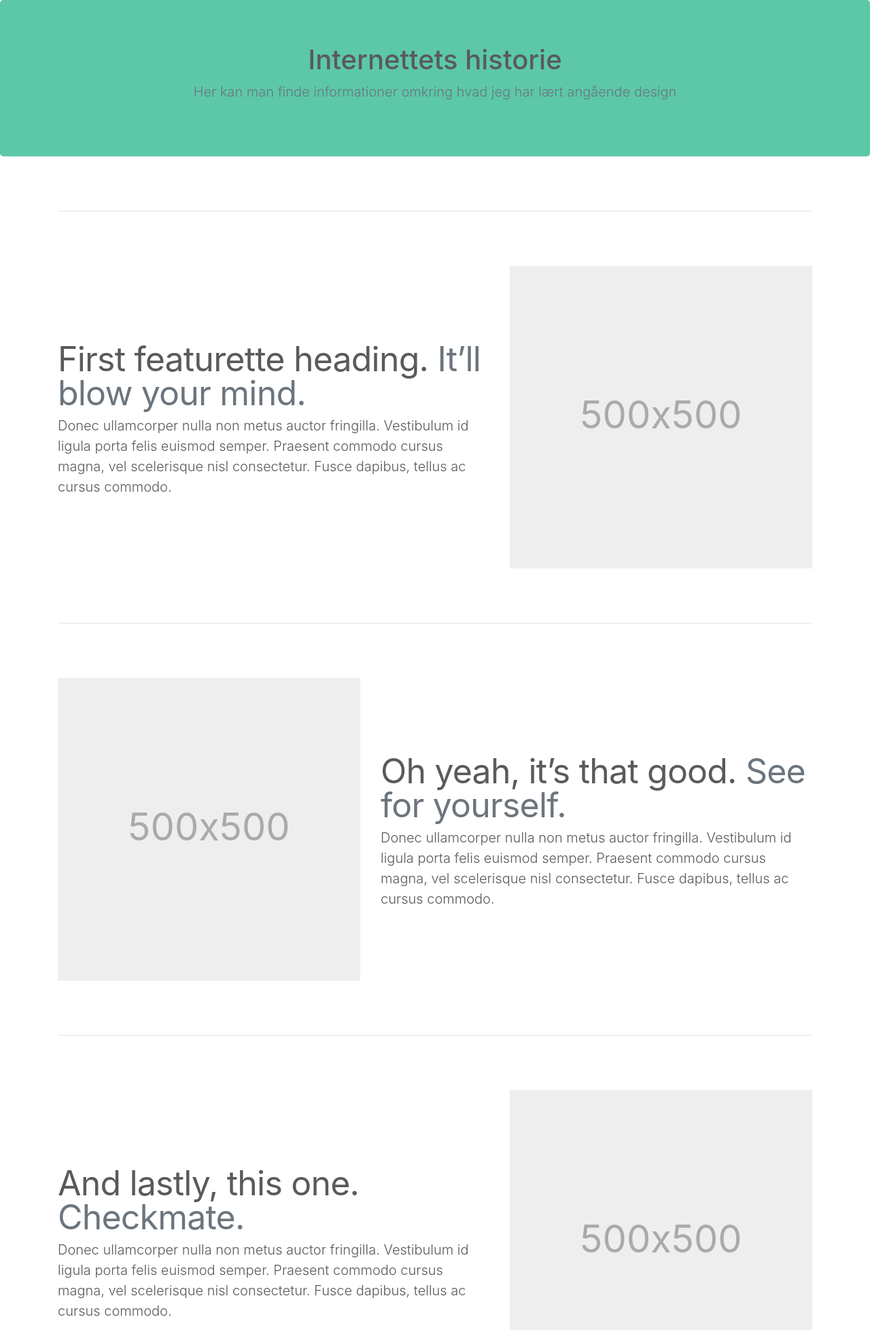
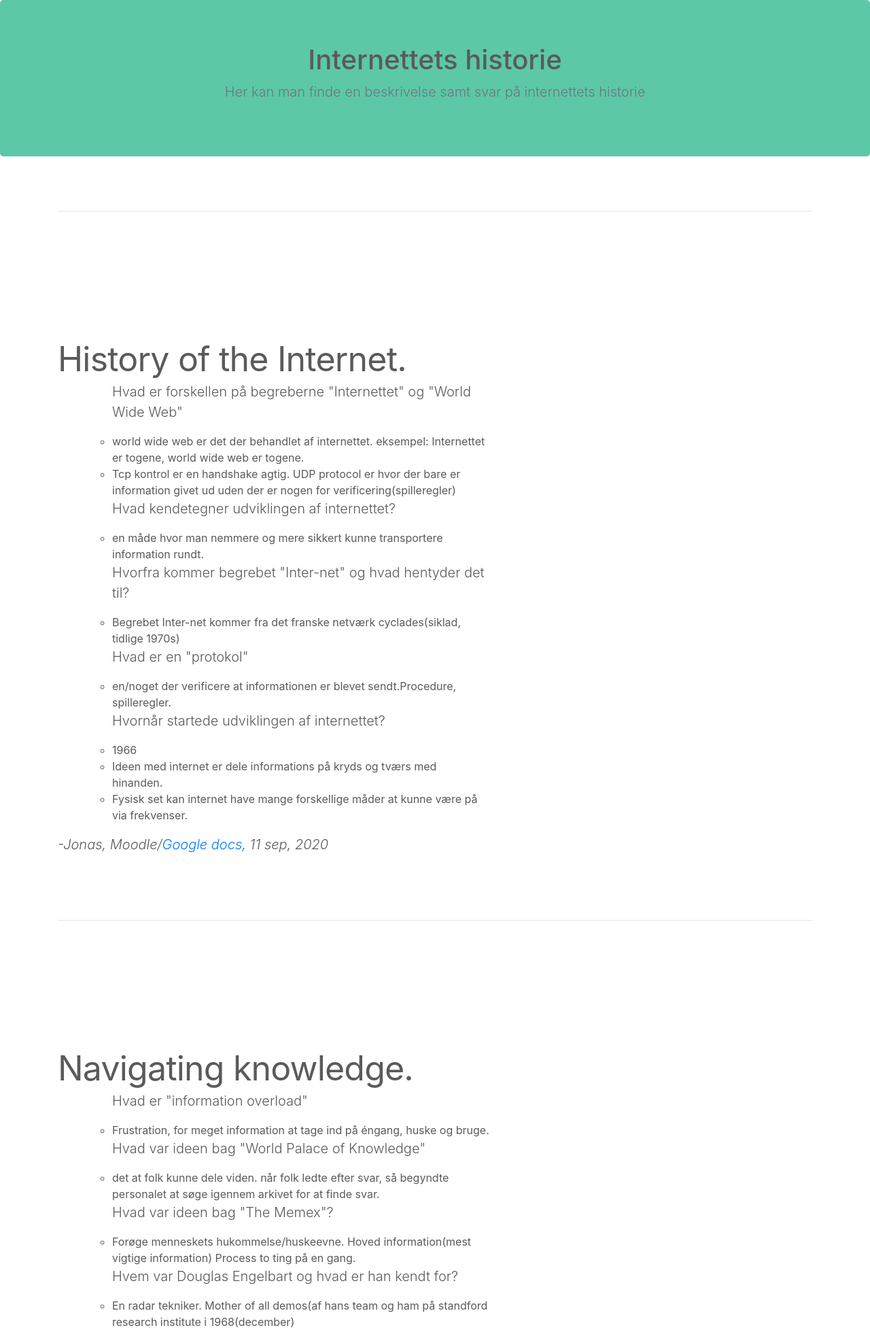
Before and after one commit to Jhm20P/L-ringsportfolio, a PHP site: page /internettet.php in a window 1280 px wide. Shown: the part 56-2012 px from the top of the page at 68% size. Run offline with PHP 8.4, Linux system fonts and the light colour scheme; some libraries are stand-ins or nearby versions.

Commit message:
Update internettet.php

```diff
--- a/lærings-portfolio/internettet.php
+++ b/lærings-portfolio/internettet.php
@@ -1,12 +1,13 @@
 <!doctype html>
-<html lang="en">
+<html lang="da">
   <head>
     <meta charset="utf-8">
     <meta name="viewport" content="width=device-width, initial-scale=1, shrink-to-fit=no">
     <meta name="description" content="">
-    <meta name="author" content="Mark Otto, Jacob Thornton, and Bootstrap contributors">
+    <meta name="author" content="Jonas Hawthorn Mikkelsen">
     <meta name="generator" content="Jekyll v4.1.1">
-    <title>Carousel Template · Bootstrap</title>
+    <link rel="icon" href="favicon.ico">
+    <title>Internettets historie</title>
 
     <link rel="canonical" href="https://getbootstrap.com/docs/4.5/examples/carousel/">
 
@@ -15,9 +16,11 @@
 
     <!-- Bootstrap core CSS -->
 <link href="assets/dist/css/bootstrap.min.css" rel="stylesheet">
+  <!-- EGEN CSS -->
 <link rel="stylesheet" href="underside.css">
 <link rel="stylesheet" href="bodyfix.css">
-
+<link rel="stylesheet" href="pfix.css">
+  <!-- INTERN CSS -->
     <style>
       .bd-placeholder-img {
         font-size: 1.125rem;
@@ -37,14 +40,15 @@
     <!-- Custom styles for this template -->
     <link href="carousel.css" rel="stylesheet">
   </head>
+  <!-- MENU BAR -->
   <?php include("Menu.inc"); ?>
 
 <main role="main">
-
+<!-- SEKTION MED OVERSKRIFT OG UNDEROVERSKRIFT -->
   <section class="jumbotron text-center">
     <div class="container">
       <h1>Internettets historie</h1>
-      <p class="lead text-muted">Her kan man finde informationer omkring hvad jeg har lært angående design</p>
+      <p class="lead text-muted">Her kan man finde en beskrivelse samt svar på internettets historie</p>
     </div>
   </section>
 
@@ -58,41 +62,145 @@
     <!-- START THE FEATURETTES -->
 
     <hr class="featurette-divider">
-
+    <!-- HISTORY OF INTERNET -->
     <div class="row featurette">
       <div class="col-md-7">
-        <h2 class="featurette-heading">First featurette heading. <span class="text-muted">It’ll blow your mind.</span></h2>
-        <p class="lead">Donec ullamcorper nulla non metus auctor fringilla. Vestibulum id ligula porta felis euismod semper. Praesent commodo cursus magna, vel scelerisque nisl consectetur. Fusce dapibus, tellus ac cursus commodo.</p>
-      </div>
-      <div class="col-md-5">
-        <svg class="bd-placeholder-img bd-placeholder-img-lg featurette-image img-fluid mx-auto" width="500" height="500" xmlns="http://www.w3.org/2000/svg" preserveAspectRatio="xMidYMid slice" focusable="false" role="img" aria-label="Placeholder: 500x500"><title>Placeholder</title><rect width="100%" height="100%" fill="#eee"/><text x="50%" y="50%" fill="#aaa" dy=".3em">500x500</text></svg>
+        <h2 class="featurette-heading">History of the Internet.</h2>
+        <!-- LISTE SVAR -->
+        <ul>
+          <ul>
+            <p class="lead">Hvad er forskellen på begreberne "Internettet" og "World Wide Web"</p>
+            <li>
+              world wide web er det der behandlet af internettet. eksempel: Internettet er togene, world wide web er togene.
+            </li>
+            <li>
+              Tcp kontrol er en handshake agtig. UDP protocol er hvor der bare er information givet ud uden der er nogen for verificering(spilleregler)
+            </li>
+          </ul>
+          <ul>
+            <p class="lead punkt">Hvad kendetegner udviklingen af internettet?</p>
+            <li>
+              en måde hvor man nemmere og mere sikkert kunne transportere information rundt.
+            </li>
+          </ul>
+          <ul>
+            <p class="lead punkt">Hvorfra kommer begrebet "Inter-net" og hvad hentyder det til?</p>
+            <li>
+              Begrebet Inter-net kommer fra det franske netværk cyclades(siklad, tidlige 1970s)
+            </li>
+          </ul>
+          <ul>
+            <p class="lead punkt">Hvad er en "protokol"</p>
+            <li>
+              en/noget der verificere at informationen er blevet sendt.Procedure, spilleregler.
+            </li>
+          </ul>
+          <ul>
+            <p class="lead punkt">Hvornår startede udviklingen af internettet?</p>
+            <li>
+              1966
+            </li>
+            <li>
+              Ideen med internet er dele informations på kryds og tværs med hinanden.
+            </li>
+            <li>
+              Fysisk set kan internet have mange forskellige måder at kunne være på via frekvenser.
+            </li>
+          </ul>
+        </ul>
+        <!-- LISTE SVAR SLUT -->
+        <p class="lead"><cite>-Jonas, Moodle/<a class="google" href="https://docs.google.com/document/d/1FUQFvF1782Uk3g8gexx8JBx9QK1IzIK3TcHgslEt860/edit?usp=sharing" target="_blank">Google docs</a>, <time datetime="2020-09-11">11 sep, 2020</time></cite></p>
       </div>
     </div>
-
+    <!-- HISTORY OF INTERNET SLUT -->
     <hr class="featurette-divider">
-
+    <!-- NAVIGATING KNOWLEDGE -->
     <div class="row featurette">
       <div class="col-md-7 order-md-2">
-        <h2 class="featurette-heading">Oh yeah, it’s that good. <span class="text-muted">See for yourself.</span></h2>
-        <p class="lead">Donec ullamcorper nulla non metus auctor fringilla. Vestibulum id ligula porta felis euismod semper. Praesent commodo cursus magna, vel scelerisque nisl consectetur. Fusce dapibus, tellus ac cursus commodo.</p>
-      </div>
-      <div class="col-md-5 order-md-1">
-        <svg class="bd-placeholder-img bd-placeholder-img-lg featurette-image img-fluid mx-auto" width="500" height="500" xmlns="http://www.w3.org/2000/svg" preserveAspectRatio="xMidYMid slice" focusable="false" role="img" aria-label="Placeholder: 500x500"><title>Placeholder</title><rect width="100%" height="100%" fill="#eee"/><text x="50%" y="50%" fill="#aaa" dy=".3em">500x500</text></svg>
+        <h2 class="featurette-heading">Navigating knowledge.</h2>
+        <!-- LISTE SVAR -->
+        <ul>
+          <ul>
+            <p class="lead">Hvad er "information overload"</p>
+            <li>
+              Frustration, for meget information at tage ind på éngang, huske og bruge.
+            </li>
+          </ul>
+          <ul>
+            <p class="lead punkt">Hvad var ideen bag "World Palace of Knowledge"</p>
+            <li>
+              det at folk kunne dele viden. når folk ledte efter svar, så begyndte personalet at søge igennem arkivet for at finde svar.
+            </li>
+          </ul>
+          <ul>
+            <p class="lead punkt">Hvad var ideen bag "The Memex"?</p>
+            <li>
+              Forøge menneskets hukommelse/huskeevne. Hoved information(mest vigtige information) Process to ting på en gang.
+            </li>
+          </ul>
+          <ul>
+            <p class="lead punkt">Hvem var Douglas Engelbart og hvad er han kendt for?</p>
+            <li>
+              En radar tekniker. Mother of all demos(af hans team og ham på standford research institute i 1968(december)
+            </li>
+          </ul>
+          <ul>
+            <p class="lead punkt">Hvem opfandt begrebet "Hypertext" og hvad kunne det første Hypertext System.</p>
+            <li>
+              Ted Nelson.  wordprocession, multiple windows, hypertext links.
+            </li>
+            <li>
+              Hypertext er en samling af tekst der kan fører til en anden side. Hypertext dannes ved at der er flere dokumenter der forbindes.
+            </li>
+          </ul>
+          <ul>
+            <p class="lead punkt">Hvordan inspirerede Tim's far's artikel Tim?</p>
+            <li>
+              hans far læste en bog omkring hjerne research. Hans far ledte efter svar for hvordan computere ledte efter de samme opstillet links som hjernen gør.
+            </li>
+          </ul>
+          <ul>
+            <p class="lead punkt">Hvad var programmet Enquire</p>
+            <li>
+              Det sammenlignede dokumenter om personale, deres projekter de har lavet/var igang med, og den software de brugte.Programmet tjekkede efter “keywords”.
+            </li>
+          </ul>
+          <ul>
+            <p class="lead punkt">Hvad var problemet med ARPANET?</p>
+            <li>
+              brugt af mange forskellige computere, dette medførte at nogle computere havde problemer med at kommunikere.
+            </li>
+          </ul>
+          <ul>
+            <p class="lead punkt">Hvad var Tim's ide?</p>
+            <li>
+              Hyperlinks. Et standard sprog, der skulle gøre sådan at alle computere kunne kommunikere. De to grundlæggende brikker for det var HTML og URL
+            </li>
+          </ul>
+          <ul>
+            <p class="lead punkt">Hvad står HTML og URL for?</p>
+            <li>
+            HTML står for “Hypertext Markup Language” hvor URL står for “Universal Resource Locator”
+            </li>
+          </ul>
+          <ul>
+            <p class="lead punkt">Hvad er en Browser?</p>
+            <li>
+            En browser var det der skulle sikre sig den rigtige påvisning af et HTML dokument på ens computer. Browse/søge på nettet efter information og viden.
+            </li>
+          </ul>
+          <ul>
+            <p class="lead punkt">Hvem var Marc Andreasen?</p>
+            <li>
+            en student, der programmerede mosaic browser. Det var første gang man kunne indsætte billeder og hyperlinks der kunne bliver aktiveret bare ved et enkelt museklik.
+            </li>
+          </ul>
+        </ul>
+        <!-- LISTE SVAR SLUT -->
+        <p class="lead"><cite>-Jonas, Moodle/<a class="google" href="https://docs.google.com/document/d/1FUQFvF1782Uk3g8gexx8JBx9QK1IzIK3TcHgslEt860/edit?usp=sharing" target="_blank">Google docs</a>, <time datetime="2020-09-11">11 sep, 2020</time></cite></p>
       </div>
     </div>
-
-    <hr class="featurette-divider">
-
-    <div class="row featurette">
-      <div class="col-md-7">
-        <h2 class="featurette-heading">And lastly, this one. <span class="text-muted">Checkmate.</span></h2>
-        <p class="lead">Donec ullamcorper nulla non metus auctor fringilla. Vestibulum id ligula porta felis euismod semper. Praesent commodo cursus magna, vel scelerisque nisl consectetur. Fusce dapibus, tellus ac cursus commodo.</p>
-      </div>
-      <div class="col-md-5">
-        <svg class="bd-placeholder-img bd-placeholder-img-lg featurette-image img-fluid mx-auto" width="500" height="500" xmlns="http://www.w3.org/2000/svg" preserveAspectRatio="xMidYMid slice" focusable="false" role="img" aria-label="Placeholder: 500x500"><title>Placeholder</title><rect width="100%" height="100%" fill="#eee"/><text x="50%" y="50%" fill="#aaa" dy=".3em">500x500</text></svg>
-      </div>
-    </div>
-
+    <!-- NAVIGATING KNOWLEDGE SLUT -->
     <hr class="featurette-divider">
 
     <!-- /END THE FEATURETTES -->
@@ -108,10 +216,11 @@
       <i class="fab fa-instagram footer-icon"></i>
       <i class="fas fa-envelope footer-icon"></i>
 
-    <p>© Copyright 2020 Jonas Hawthorn Mikkelsen</p>
+    <p class="copyright">© Copyright 2020 Jonas Hawthorn Mikkelsen</p>
   </div>
   </footer>
 </main>
+<!-- JAVASCRIPT BRUGT TIL ALLE UNDERSIDER -->
 <script src="https://code.jquery.com/jquery-3.5.1.slim.min.js" integrity="sha384-DfXdz2htPH0lsSSs5nCTpuj/zy4C+OGpamoFVy38MVBnE+IbbVYUew+OrCXaRkfj" crossorigin="anonymous"></script>
       <script>window.jQuery || document.write('<script src="assets/js/vendor/jquery.slim.min.js"><\/script>')</script><script src="assets/dist/js/bootstrap.bundle.min.js"></script>
 </html>
```
